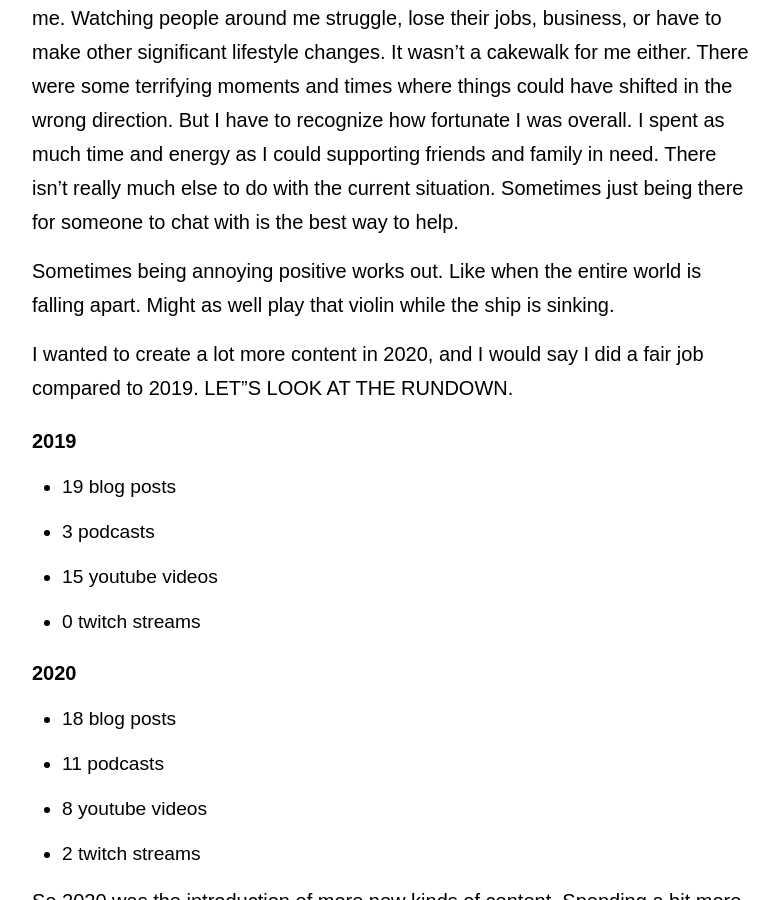
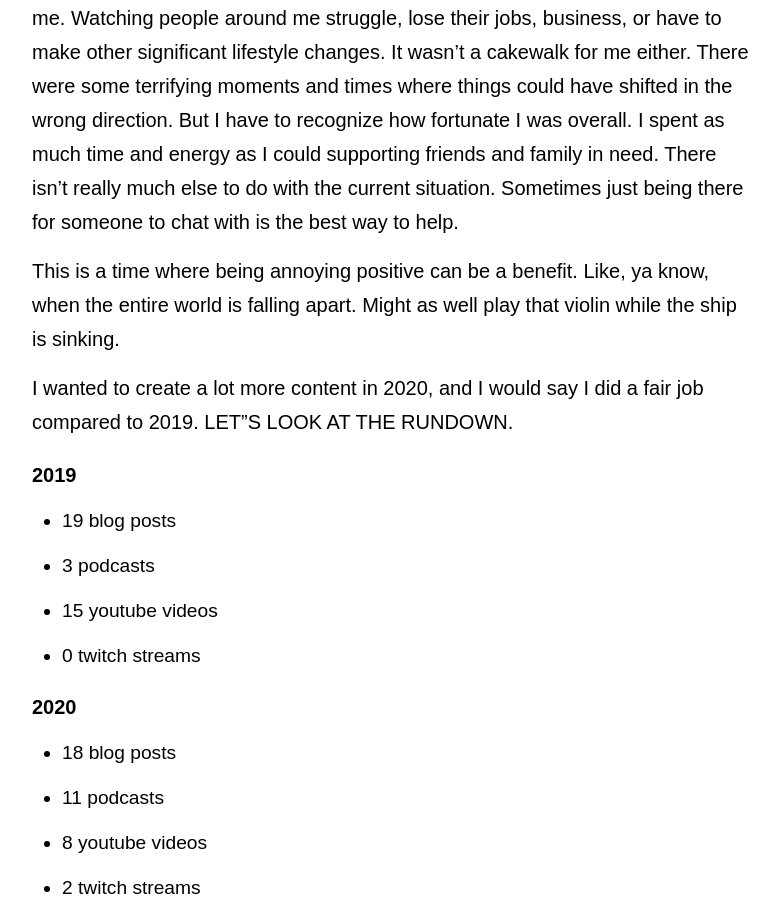
Before and after one commit to MrPowerScripts/MrPowerScripts.com, a Jekyll site: the page built from _posts/2021/2021-01-04-mrpowerscripts-2020-review.md, in a window 1280 px wide and 900 px high, scrolled down 591 px. Shown: the whole window, without its empty margins (248-1027 px from the left). Built offline with Jekyll 4.4.1, drawn with Linux system fonts in a browser that asks for light colours; a script that is not in the unit is left out.

Commit message:
and more

```diff
--- a/_posts/2021/2021-01-04-mrpowerscripts-2020-review.md
+++ b/_posts/2021/2021-01-04-mrpowerscripts-2020-review.md
@@ -9,7 +9,7 @@ Well, 2020 was... interesting — what a challenging year for personal developme
 
 But many people suffered, and that was probably the most challenging part for me. Watching people around me struggle, lose their jobs, business, or have to make other significant lifestyle changes. It wasn't a cakewalk for me either. There were some terrifying moments and times where things could have shifted in the wrong direction. But I have to recognize how fortunate I was overall. I spent as much time and energy as I could supporting friends and family in need. There isn't really much else to do with the current situation. Sometimes just being there for someone to chat with is the best way to help.
 
-Sometimes being annoying positive works out. Like when the entire world is falling apart. Might as well play that violin while the ship is sinking.
+This is a time where being annoying positive can be a benefit. Like, ya know, when the entire world is falling apart. Might as well play that violin while the ship is sinking.
 
 I wanted to create a lot more content in 2020, and I would say I did a fair job compared to 2019. LET"S LOOK AT THE RUNDOWN.
 
```
